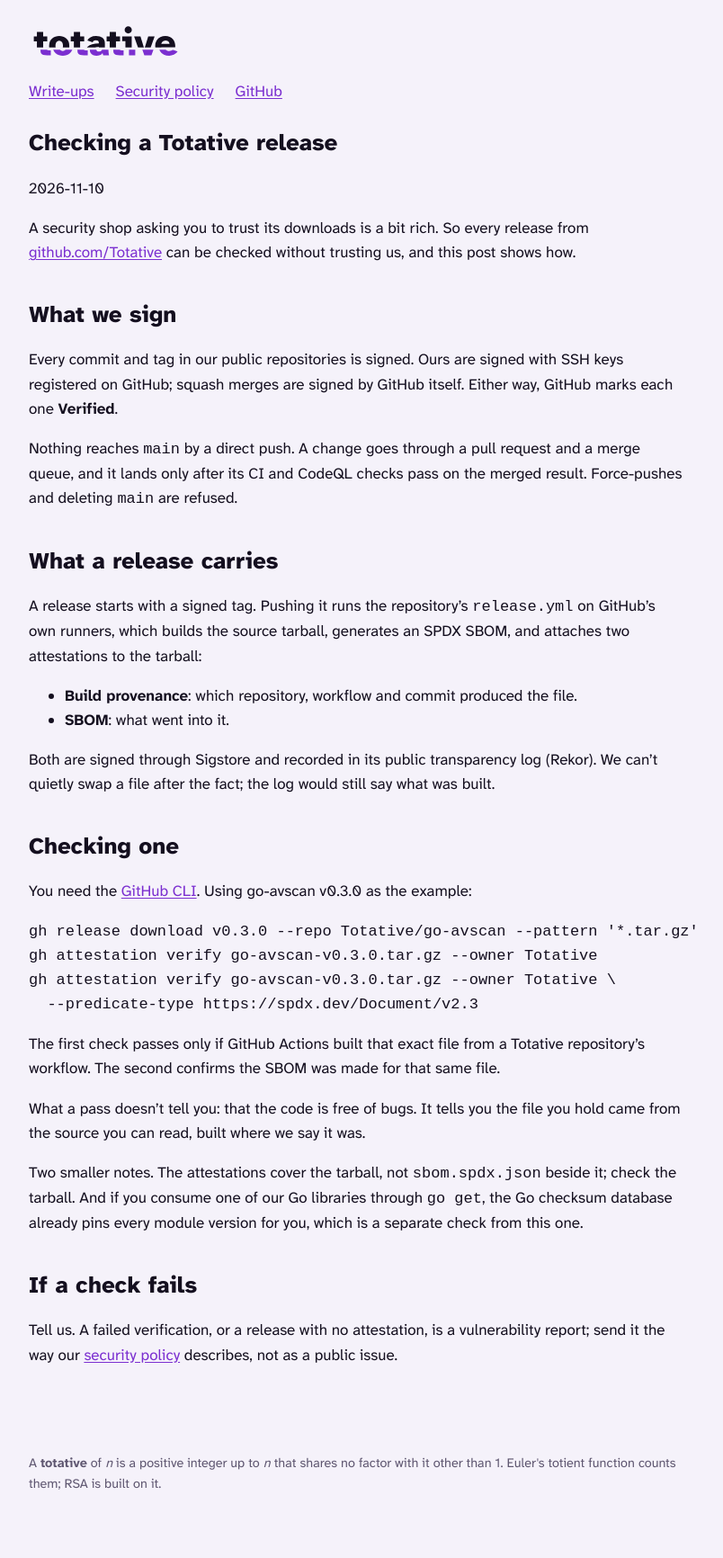
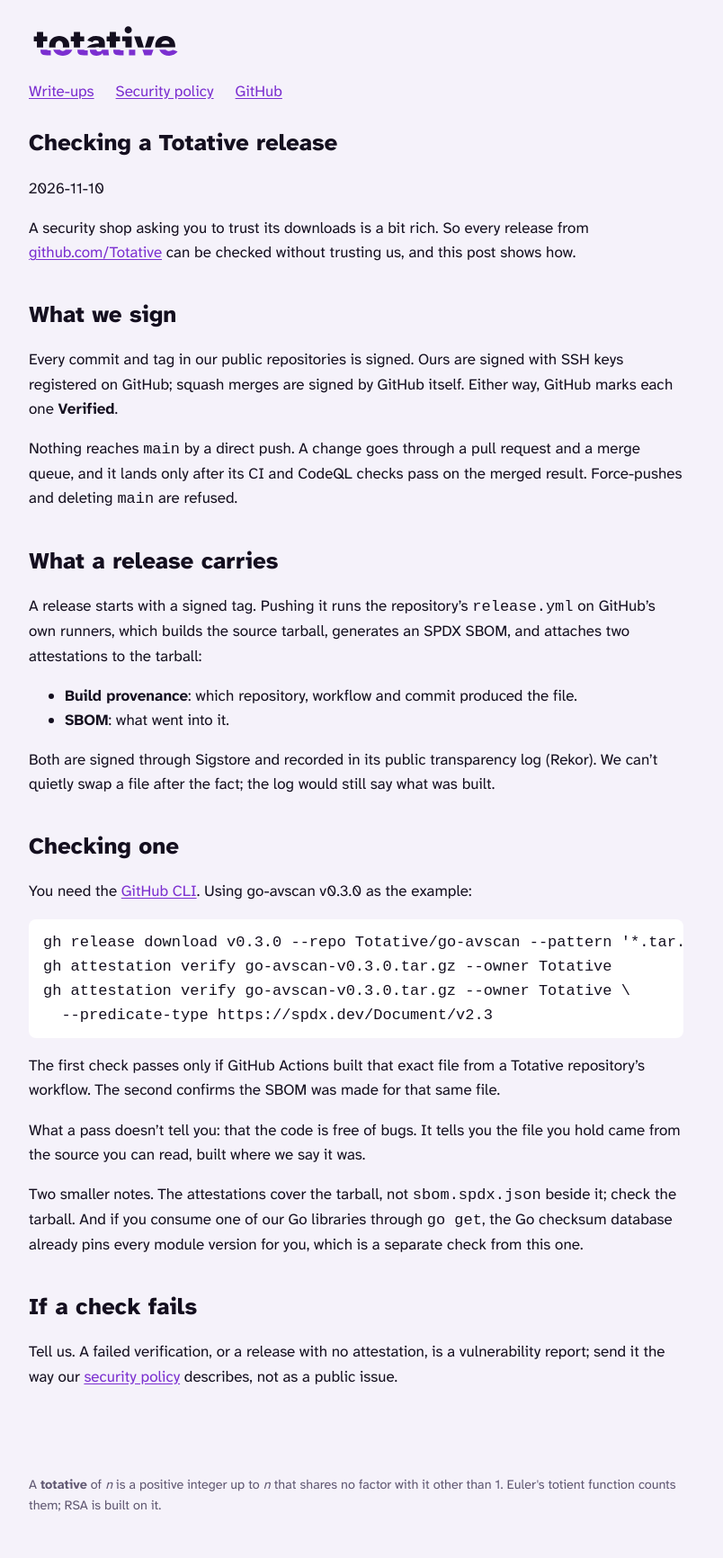
Before and after one commit to Totative/totative.github.io, a Jekyll site: the page built from _posts/2026-11-10-checking-a-totative-release.md, in a window 1280 px wide. Shown: the whole page at 90% size, without its empty margins (244-1048 px from the left). Built offline with Jekyll 4.4.1, drawn with Linux system fonts in a browser that asks for light colours; before the commit the page ends 1708 px from its top, so only the background shows below that.

Commit message:
style(site): give code blocks a surface and let them scroll

```diff
--- a/assets/site.css
+++ b/assets/site.css
@@ -123,3 +123,10 @@ footer {
 	color: var(--muted);
 	font-size: 0.9rem;
 }
+
+pre {
+	background: var(--surface);
+	border-radius: 8px;
+	padding: 12px 16px;
+	overflow-x: auto;
+}
```
